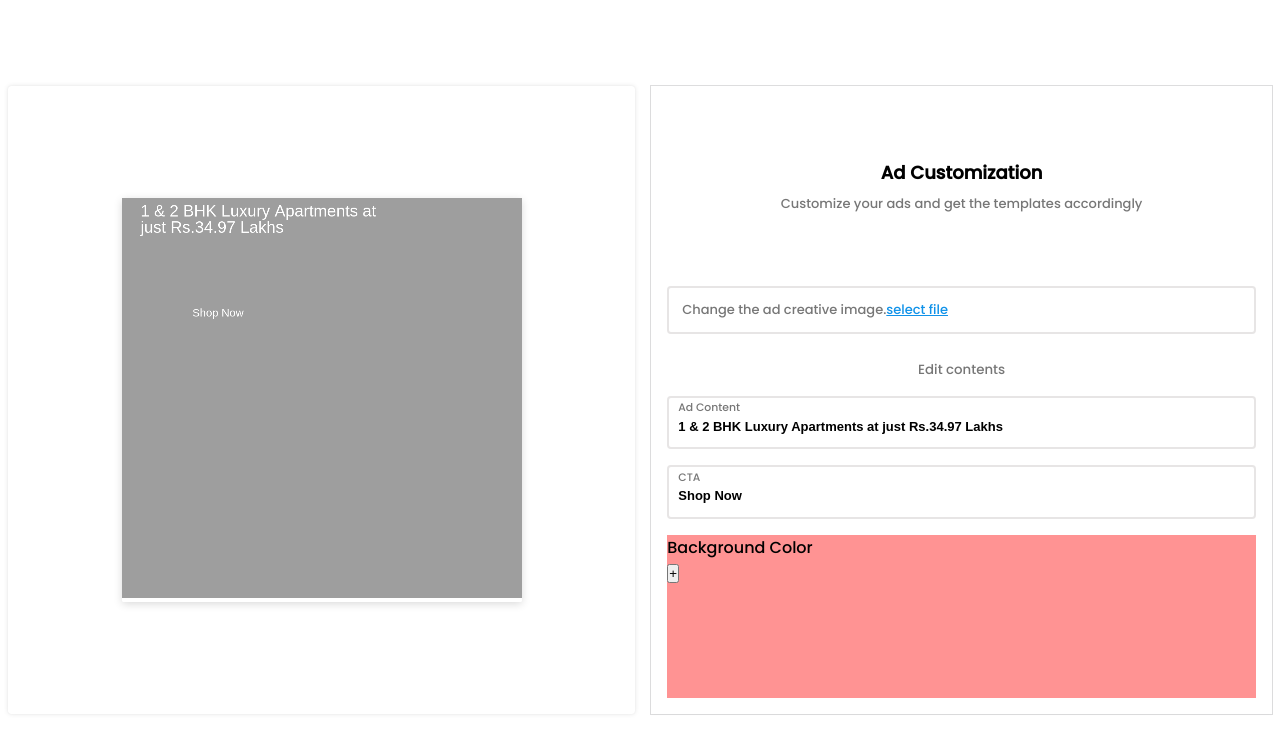
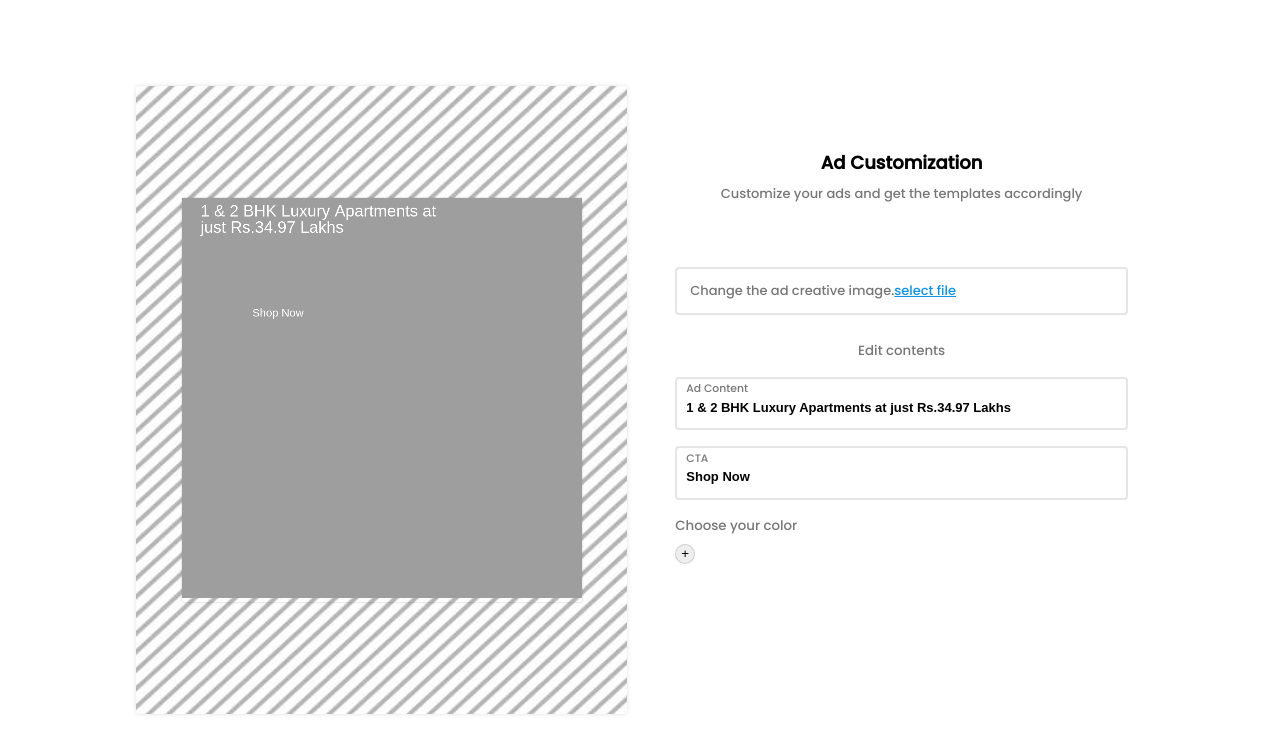
Before and after one commit to The-EleetCoder/Zocket-Assessment, a React (Create React App) app: page / in a window 1280 px wide. Shown: the top 754 px of the page. Built offline with nearby package versions, Linux system fonts and the light colour scheme.

Commit message:
added css

```diff
--- a/src/components/EditingScreen.js
+++ b/src/components/EditingScreen.js
@@ -128,7 +128,7 @@
 
       {/* color picker */}
       <div className="color-picker-div">
-        <label className="color-picker-text">Background Color</label>
+        <label className="color-picker-text">Choose your color</label>
         <div className="color-picker-buttons">
           {/* previous pickedColors */}
           {pickedColors.map((color, index) => (
--- a/src/index.css
+++ b/src/index.css
@@ -1,48 +1,49 @@
-@import url('https://fonts.googleapis.com/css2?family=Poppins:wght@500&display=swap');
+@import url("https://fonts.googleapis.com/css2?family=Poppins:wght@500&display=swap");
 
-*{
+* {
   margin: 0;
   padding: 0;
   box-sizing: border-box;
 }
 
-body{
+body {
   display: flex;
   justify-content: center;
   align-items: center;
 }
 
-.wrapper{
+.wrapper {
   display: flex;
   height: 100vh;
-    /* width: 80vw; */
-    width: 100vw;
-    gap: 1em;
+  width: 80vw;
+  gap: 2em;
   padding: 0.5em;
   justify-content: center;
   align-items: center;
-    /* background-color: blanchedalmond; */
 }
 
-.left-half{
+.left-half {
   flex-grow: 1;
   display: flex;
   justify-content: center;
   align-items: center;
-    /* background-color: rgba(135, 94, 155, 0.121); */
   height: 80%;
   border-radius: 0.2em;
-    box-shadow: rgba(0, 0, 0, 0.1) 0px 0px 5px 0px, rgba(0, 0, 0, 0.1) 0px 0px 1px 0px;
+  box-shadow: rgba(0, 0, 0, 0.1) 0px 0px 5px 0px,
+    rgba(0, 0, 0, 0.1) 0px 0px 1px 0px;
+  background-image: url("../public/background-image.jpg");
+  background-size: cover;
+  background-position: center;
+  background-repeat: no-repeat;
 }
 
-.canvas{
+.canvas {
   border-radius: 0.1em;
-    box-shadow: rgba(0, 0, 0, 0.15) 0px 2px 8px;
+  box-shadow: rgba(0, 0, 0, 0.25) 0px 0px 2px;
 }
 
-.right-half{
+.right-half {
   flex-grow: 1;
-    /* background-color: aquamarine; */
   display: flex;
   justify-content: center;
   align-items: center;
@@ -52,21 +53,17 @@
   font-weight: 400;
 }
 
-.editing-screen{
+.editing-screen {
   display: flex;
   flex-direction: column;
-    /* background-color: beige; */
   height: 100%;
   width: 100%;
   padding: 1em;
-    /* justify-content: space-between; */
-    box-shadow: rgba(0, 0, 0, 0.02) 0px 1px 3px 0px, rgba(27, 31, 35, 0.15) 0px 0px 0px 1px;
   gap: 1em;
 }
 
-.heading-text-div{
-    flex-grow: 1;
-    /* background-color: rgba(0, 0, 255, 0.442); */
+.heading-text-div {
+  height: 25%;
   display: flex;
   flex-direction: column;
   align-items: center;
@@ -74,21 +71,17 @@
   gap: 0.5em;
 }
 
-.heading{
-    /* background: white; */
+.heading {
   font-weight: 700;
   font-size: large;
 }
 
-.tagline{
-    /* background-color: beige; */
+.tagline {
   color: rgba(0, 0, 0, 0.537);
   font-size: small;
 }
 
-.upload-image-div{
-    /* flex-grow: 1; */
-    /* background-color: rgba(255, 0, 0, 0.425); */
+.upload-image-div {
   display: flex;
   align-items: center;
   border: 2px solid rgba(186, 182, 182, 0.348);
@@ -96,20 +89,17 @@
   border-radius: 0.3em;
   height: 8%;
   font-size: small;
-
 }
 
-.upload-image-text{
+.upload-image-text {
   color: rgba(0, 0, 0, 0.537);
 }
 
-.select-file-link{
+.select-file-link {
   color: rgb(16, 146, 233);
 }
 
-.line-div{
-    /* flex-grow: 1; */
-    /* background-color: rgba(0, 0, 255, 0.442); */
+.line-div {
   height: 5%;
   display: flex;
   justify-content: center;
@@ -118,9 +108,7 @@
   font-size: smaller;
 }
 
-.content-div{
-    /* flex-grow: 1; */
-    /* background-color: rgba(255, 0, 0, 0.425); */
+.content-div {
   display: flex;
   flex-direction: column;
   border: 2px solid rgba(186, 182, 182, 0.348);
@@ -128,45 +116,78 @@
   border-radius: 0.3em;
   height: 9%;
   font-size: small;
-    gap: .2em;
+  gap: 0.2em;
 }
 
-.content-text{
+.content-text {
   font-size: smaller;
   color: rgba(0, 0, 0, 0.537);
 }
 
-.content-input{
+.content-input {
   border: none;
   font-size: small;
   font-weight: bold;
 }
 
-.cta-div{
-    /* flex-grow: 1; */
+.cta-div {
   display: flex;
   flex-direction: column;
-    /* background-color: rgba(0, 0, 255, 0.442); */
   border: 2px solid rgba(186, 182, 182, 0.348);
   padding: 0.2em 0.7em;
   border-radius: 0.3em;
   height: 9%;
   font-size: small;
-    gap: .2em;
+  gap: 0.2em;
 }
 
-.cta-text{
+.cta-text {
   font-size: smaller;
   color: rgba(0, 0, 0, 0.537);
 }
 
-.cta-input{
+.cta-input {
   border: none;
   font-size: small;
   font-weight: bold;
 }
 
-.color-picker-div{
-    flex-grow: 1;
-    background-color: rgba(255, 0, 0, 0.425);
+.color-picker-div {
+  display: flex;
+  flex-direction: column;
+  position: relative;
+  gap: 0.5em;
 }
+
+.color-picker-text {
+  font-size: smaller;
+  color: rgba(0, 0, 0, 0.537);
+}
+
+.color-picker-buttons {
+  display: flex;
+  gap: 0.5em;
+}
+
+.color-button {
+  border: 1px solid rgba(169, 169, 169, 0.471);
+  border-radius: 1em;
+  width: 1.5em;
+  height: 1.5em;
+}
+
+.color-picker-add-button {
+  display: flex;
+  justify-content: center;
+  align-items: center;
+  border: 1px solid rgba(169, 169, 169, 0.471);
+  border-radius: 1em;
+  width: 1.5em;
+  height: 1.5em;
+}
+
+.color-picker-popover {
+  position: absolute;
+  left: 11em;
+  top: -5em;
+}
```
Also changed, not shown: public/background-image.jpg (added). Lines whose indentation alone changed are shown as unchanged.
